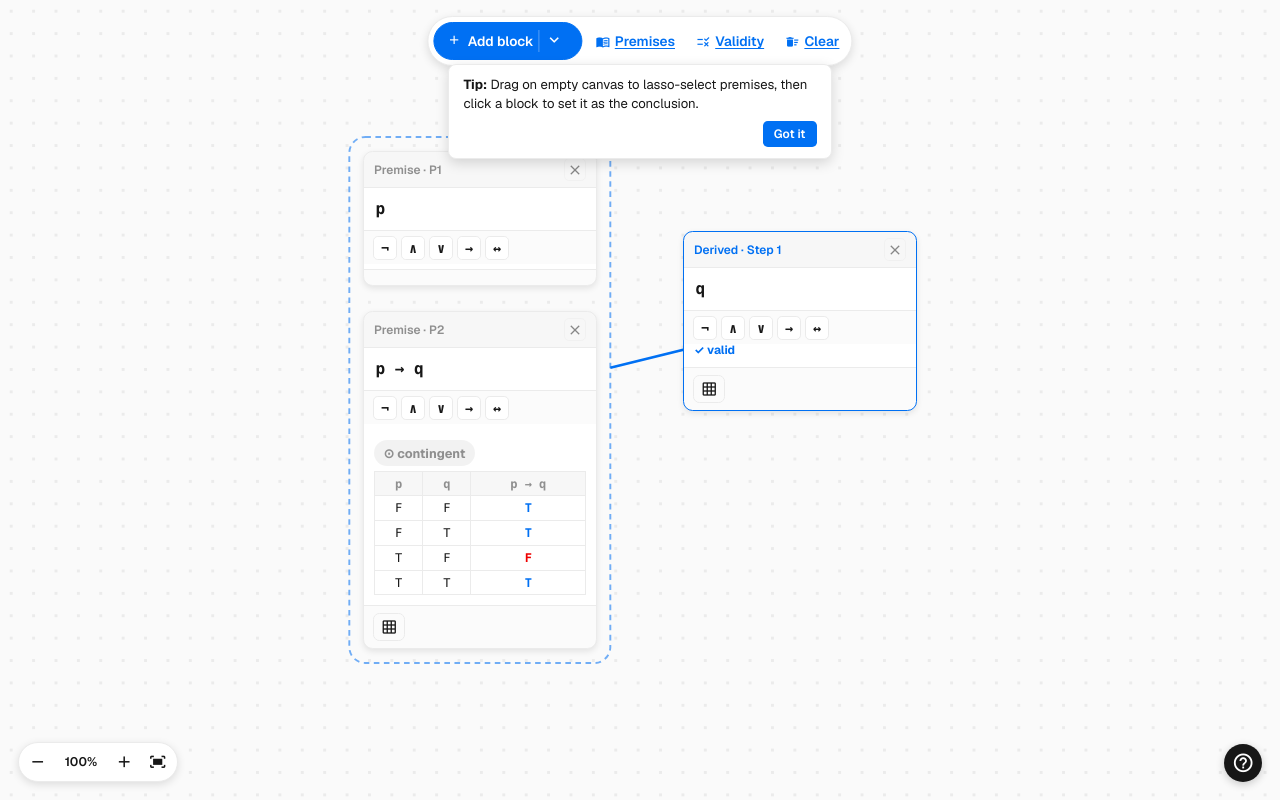
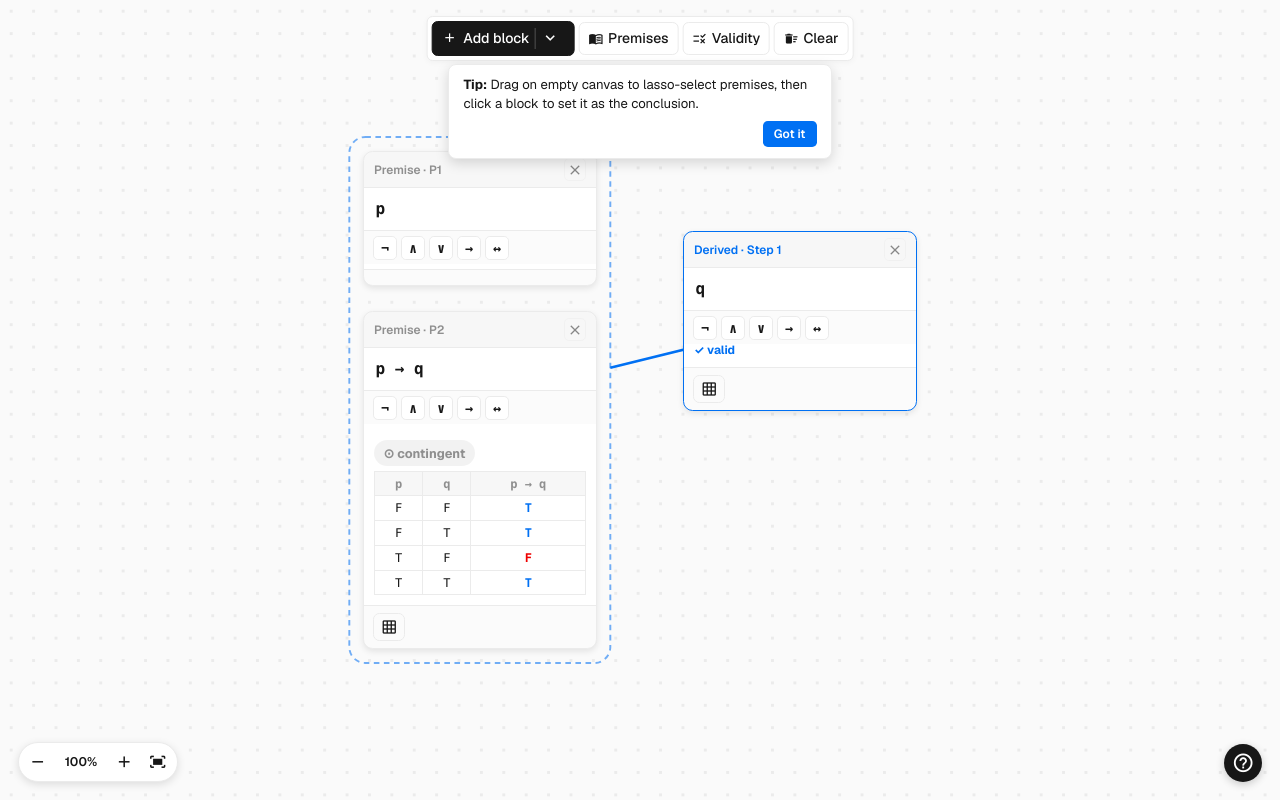
Before and after one commit to ssupawat/monocle, a website: page index.html in a window 1280 px wide. Drawn offline with nearby package versions, Linux system fonts and the light colour scheme.

Commit message:
top bar: Geist app-chrome (6px squares, ink primary, hairline ghosts)
Per DESIGN.md: reserve 100px pills for marketing CTAs; app/nav controls
use 6px squares. Don't fill chrome with accent blue.

- Pill container: 6px radius, white bg, hairline border, whisper shadow.
- Add block (primary-sm): ink #171717 bg, white text.
- Premises/Validity/Clear (ghost-sm): transparent bg, hairline border,
  ink text; active state = ink fill + white text.
- Focus ring: link blue 2px instead of 3px accent.
61/61 pass.

```diff
--- a/index.html
+++ b/index.html
@@ -45,12 +45,12 @@ body{
 /* ---------- floating top action pill ---------- */
 .top-pill{
   position:absolute;top:1rem;left:50%;transform:translateX(-50%);z-index:15;
-  display:flex;gap:0.4rem;align-items:center;
-  background:var(--content);border:0.0625rem solid var(--line);
-  border-radius:99px;padding:0.3rem;
-  box-shadow:0 0.2rem 0.6rem #0000001f;
-}
-.top-pill .button{border-radius:99px}
+  display:flex;gap:0.25rem;align-items:center;
+  background:var(--content);border:0.0625rem solid var(--hairline);
+  border-radius:0.375rem;padding:0.25rem;
+  box-shadow:0 0.1rem 0.4rem #0000000a;
+}
+.top-pill .button{border-radius:0.375rem}
 
 /* ---------- floating validity card (right, full-height card) ---------- */
 .validity-card{
@@ -60,20 +60,22 @@ body{
 }
 .validity-card[hidden]{display:none}
 
-/* ---------- buttons (3 tiers) ---------- */
+/* ---------- buttons (Geist app chrome: 6px squares) ---------- */
 .button{
-  font:inherit;font-size:0.85rem;font-weight:600;
-  border-radius:0.4rem;padding:0.45rem 0.8rem;
-  border:0.09375rem solid transparent;
+  font:inherit;font-size:0.875rem;font-weight:500;
+  line-height:1.25rem;
+  border-radius:0.375rem;padding:0.35rem 0.6rem;
+  border:0.0625rem solid transparent;
   transition:background .12s,color .12s,border-color .12s;
-}
-.button:focus-visible{outline:0.1875rem solid var(--accent);outline-offset:0.125rem}
-.button--primary{background:var(--accent);color:#fff;border-color:var(--accent)}
-.button--primary:hover{background:#0761d1}
+  cursor:pointer;
+}
+.button:focus-visible{outline:0.125rem solid var(--link);outline-offset:0.0625rem}
+.button--primary{background:var(--ink);color:#fff;border-color:var(--ink)}
+.button--primary:hover{background:#000}
 /* Add block button with inline caret + examples dropdown */
 .add-group{position:relative}
 #addBtn{display:flex;align-items:center;gap:0.1rem}
-.add-group__caret{display:inline-flex;align-items:center;padding:0.1rem 0 0.1rem 0.35rem;margin-left:0.2rem;border-left:0.0625rem solid #ffffff55;cursor:pointer}
+.add-group__caret{display:inline-flex;align-items:center;padding:0.1rem 0 0.1rem 0.35rem;margin-left:0.2rem;border-left:0.0625rem solid #ffffff40;cursor:pointer}
 .add-group__caret .material-icons{font-size:1.15rem}
 .add-group__caret[aria-expanded="true"] .material-icons{transform:rotate(180deg)}
 .add-group__caret .material-icons{transition:transform .15s}
@@ -83,9 +85,9 @@ body{
 .examples-menu__item:hover{background:#0070f30d}
 .examples-menu__item b{font-weight:600;font-size:0.82rem}
 .examples-menu__item small{display:block;color:var(--muted);font-size:0.72rem;margin-top:0.1rem}
-.button--tertiary{background:transparent;color:var(--accent);border-color:transparent;text-decoration:underline;text-underline-offset:0.15em;padding:0.45rem 0.4rem}
-.button--tertiary:hover{color:#0761d1}
-.button--tertiary[aria-expanded="true"]{background:var(--accent);color:#fff;text-decoration:none;border-radius:99px}
+.button--tertiary{background:transparent;color:var(--ink);border-color:var(--hairline);padding:0.35rem 0.55rem}
+.button--tertiary:hover{background:#0000000a;color:var(--ink)}
+.button--tertiary[aria-expanded="true"]{background:var(--ink);color:#fff;border-color:var(--ink)}
 
 /* ---------- layout (canvas is full-bleed) ---------- */
 /* (no header bar; .canvas-wrap fills the viewport) */
```
